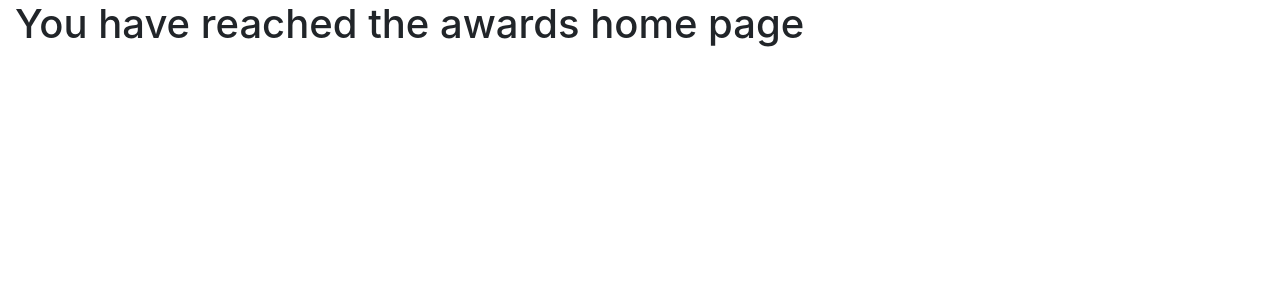
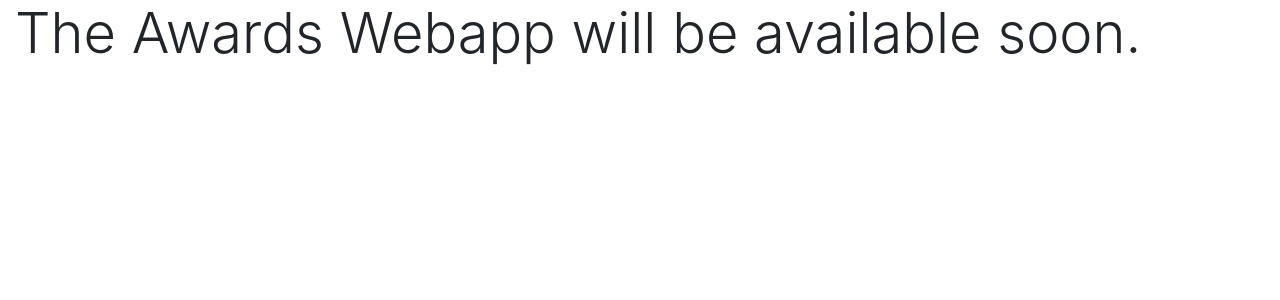
Before and after one commit to jerryarciaga/TheHRClerk, a Django app: page /awards/ in a window 1280 px wide. Shown: the part 56-356 px from the top of the page. Run offline with Django 3.2, Linux system fonts and the light colour scheme; some libraries are stand-ins or nearby versions.

Commit message:
Changed filler message for awards app

```diff
--- a/templates/awards/home.html
+++ b/templates/awards/home.html
@@ -3,5 +3,5 @@
 {% block title %} TheHRClerk - Awards{% endblock %}
 
 {% block content %}
-<h1>You have reached the awards home page</h1>
+<h1 class="display-4">The Awards Webapp will be available soon.</h1>
 {% endblock %}
```
